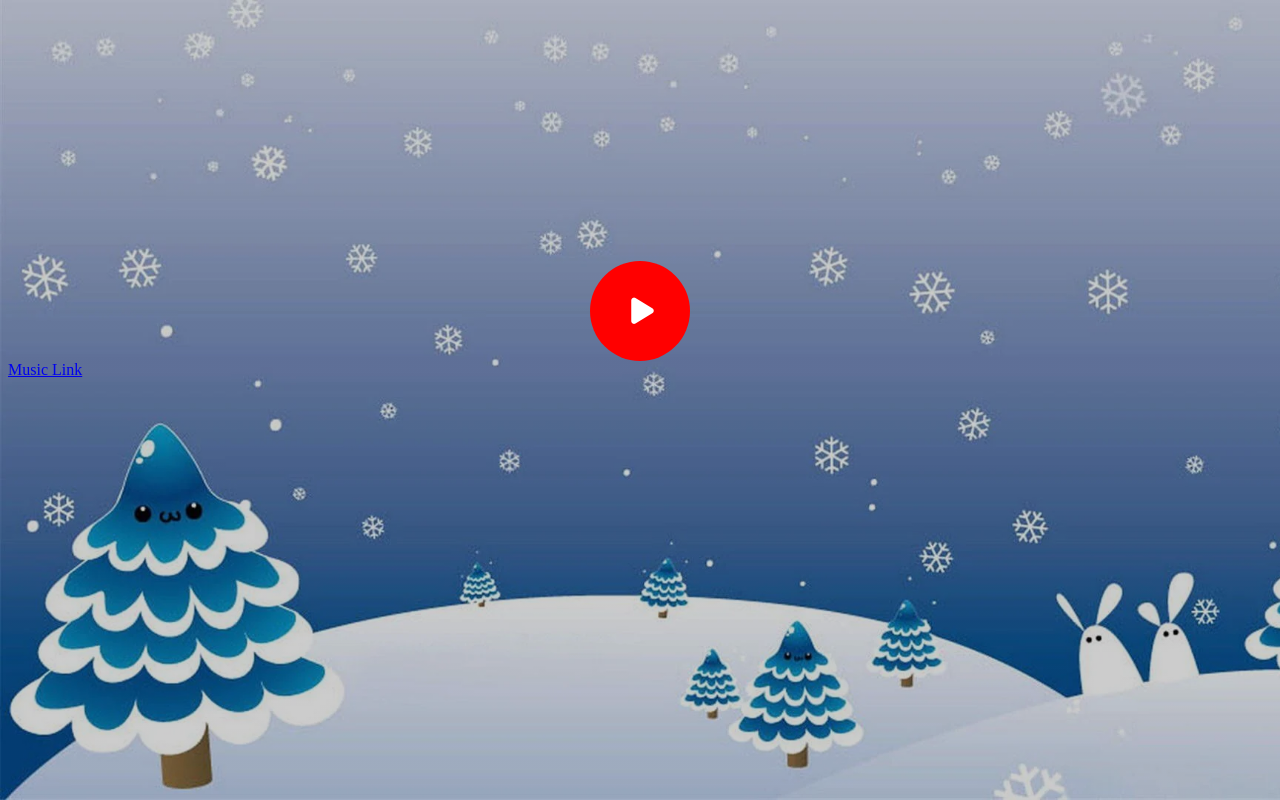
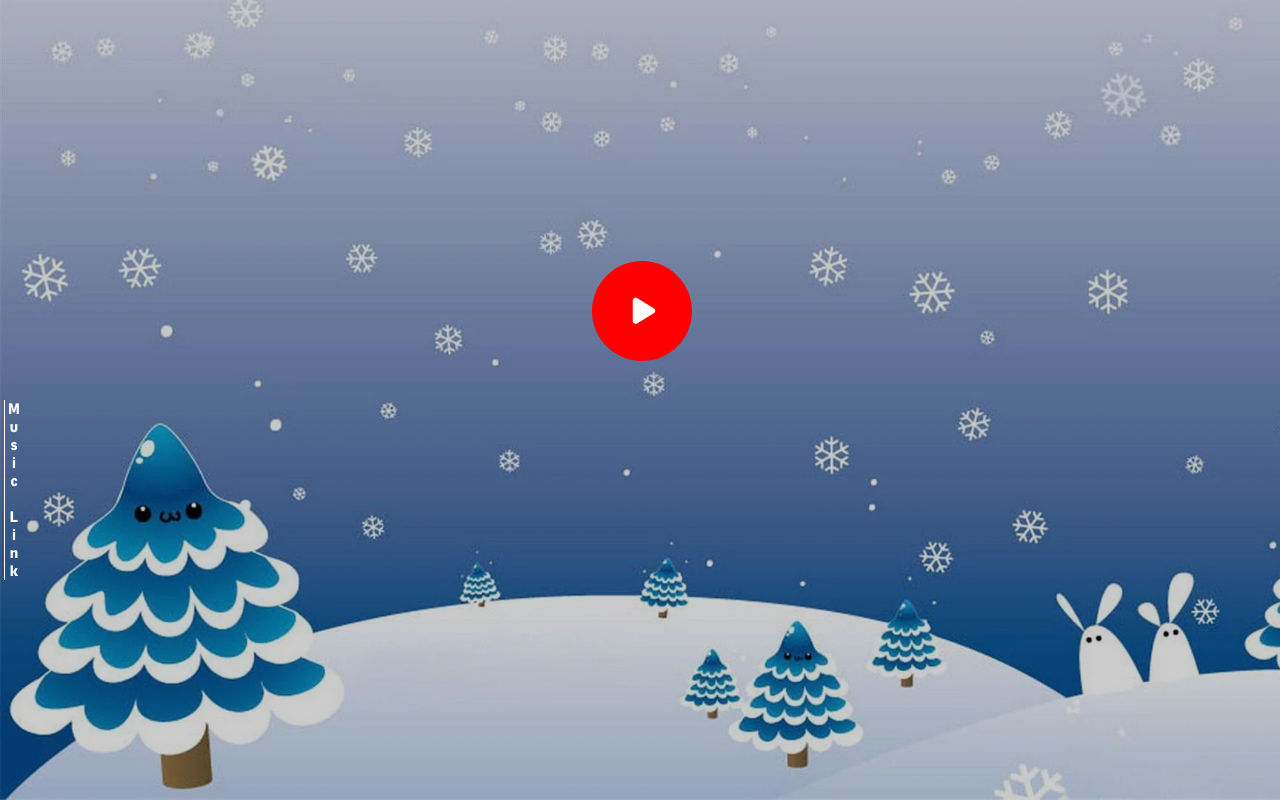
Before and after one commit to Infroid-Coder/Merry-Christmas, a plain HTML site: page index.html in a window 1280 px wide. Drawn offline with Linux system fonts and the light colour scheme.

Commit message:
Update styles.css

```diff
--- a/styles.css
+++ b/styles.css
@@ -3,10 +3,19 @@ body{
     background-repeat: no-repeat;
     background-attachment: fixed;
     background-size: cover;
+    width: 99%;
 }
 @font-face {
     font-family: MCF;
     src: url("Fonts/MerryChristmasFlake.ttf");
+}
+@font-face {
+    font-family: EO2B;
+    src: url("Fonts/Exo2-Black.ttf");
+}
+@font-face {
+    font-family: NG;
+    src: url("Fonts/Neuzeit\ Grotesk\ Cond\ W01\ Black.otf");
 }
 #play{
     width: 100px;
@@ -49,6 +58,15 @@ body{
 #mc-align{
     text-align: center;
 }
+#musicurl{
+    color:white;
+    text-orientation: upright;
+    writing-mode: vertical-rl;
+    font-family: NG;
+    position: fixed;
+    left: 5px;
+    top: 50%;
+}
 
 @keyframes santa{
     0%{
@@ -60,7 +78,7 @@ body{
         opacity: 0%;
     }
 }
-@keyframes mcanime {
+@keyframes merrychrist {
     0%{
         font-size: 10px;
     }
```
